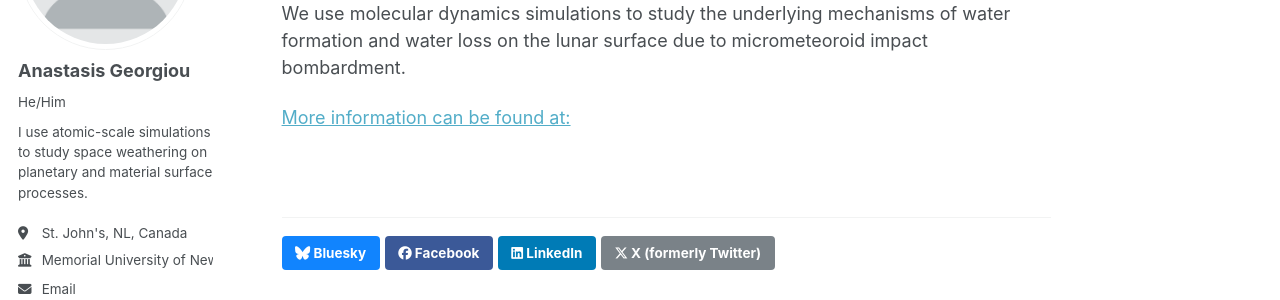
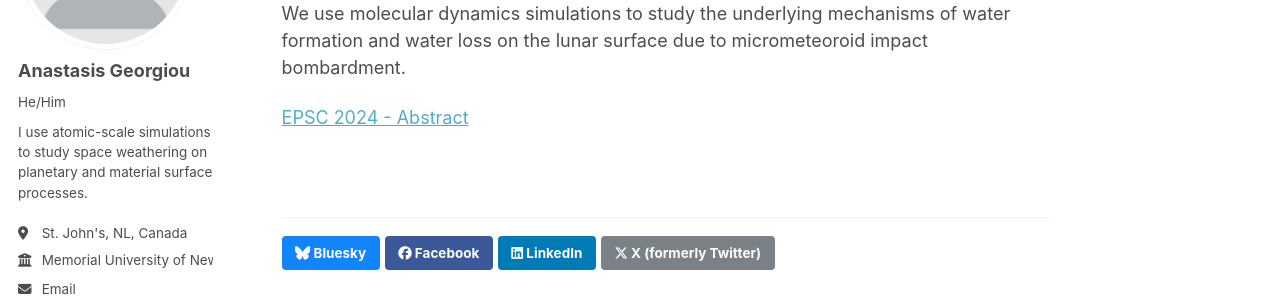
Before and after one commit to a-georgiou19/apgeorgiou.github.io, a Jekyll site: the page built from _talks/2024-09-08-talk-2.md, in a window 1280 px wide and 990 px high. Shown: the part 224-524 px from the top of the window. Built offline with Jekyll 4.4.1, drawn with Linux system fonts in a browser that asks for light colours; some web fonts are replaced; a script that is not in the unit is left out.

Commit message:
2024-09-08-talk-2.md

```diff
--- a/_talks/2024-09-08-talk-2.md
+++ b/_talks/2024-09-08-talk-2.md
@@ -10,4 +10,4 @@ location: "Henry Ford Building, Freie Universität Berlin, Germany"
 
 We use molecular dynamics simulations to study the underlying mechanisms of water formation and water loss on the lunar surface due to micrometeoroid impact bombardment.
 
-[More information can be found at:](https://doi.org/10.5194/epsc2024-673)
+[EPSC 2024 - Abstract](https://doi.org/10.5194/epsc2024-673)
```
